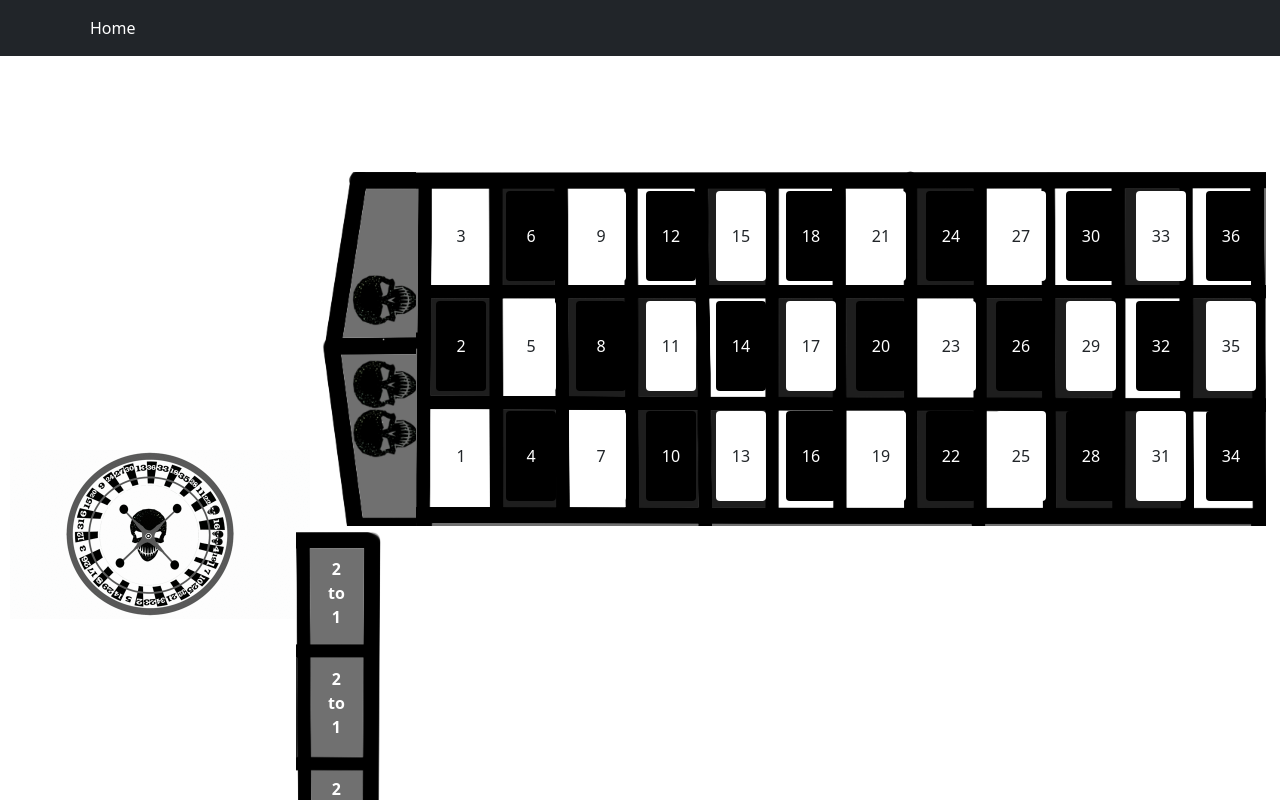
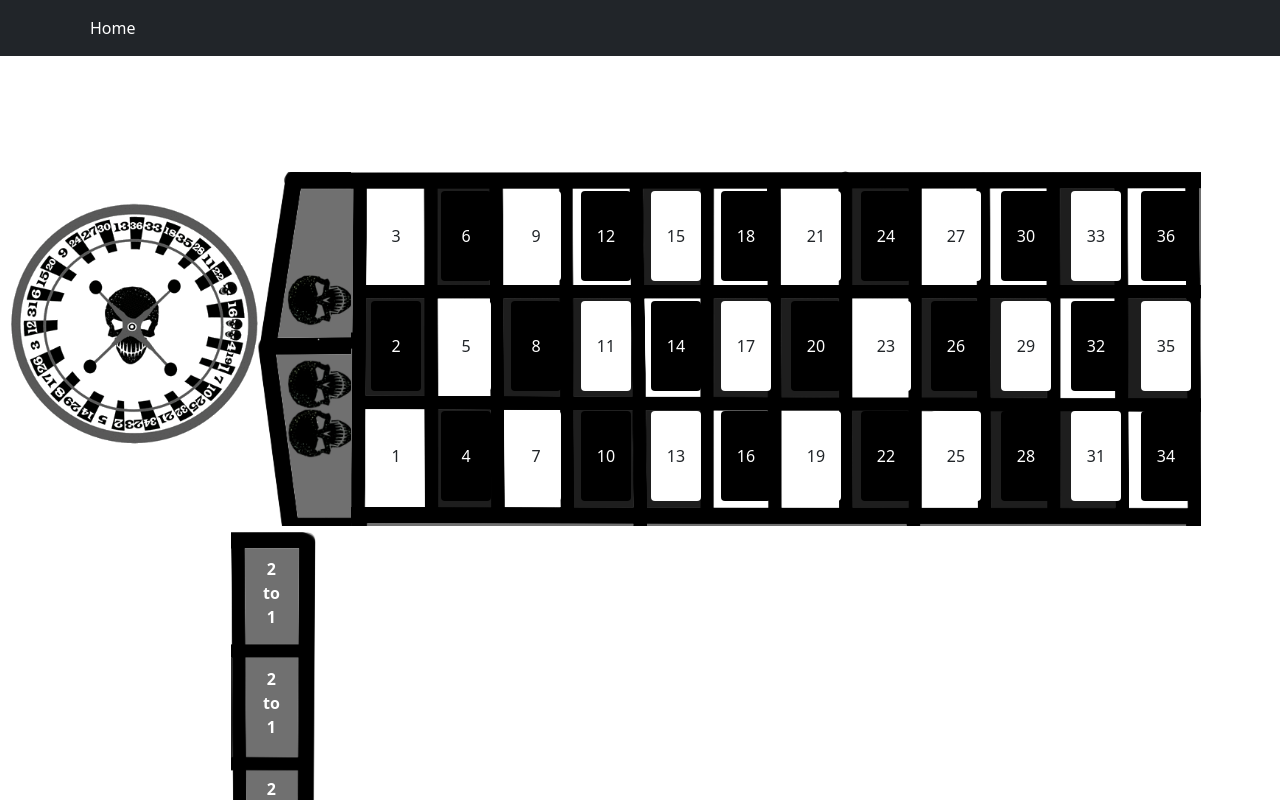
Before and after one commit to Nickds547/roulette, a React (Create React App) app in the folder client/: page / in a window 1280 px wide. Shown: the top 800 px of the page. Built offline with nearby package versions, Linux system fonts and the light colour scheme.

Commit message:
Turning wheel into backgorund image

```diff
--- a/client/src/Components/roulette-table/button-table/button-table.component.css
+++ b/client/src/Components/roulette-table/button-table/button-table.component.css
@@ -14,6 +14,7 @@
     display: flex;
     margin-top: 100px;
     flex-wrap: wrap;
+    margin-left: 235px;
 }
 
 .zero-buttons{
--- a/client/src/Components/roulette-wheel/roulette-wheel.component.tsx
+++ b/client/src/Components/roulette-wheel/roulette-wheel.component.tsx
@@ -1,11 +1,10 @@
-import rouletteWheel from '../../assets/roulette-wheel-infinite.gif';
+import './roulette-wheel.css'
 
 
 const RouletteWheel = () =>{
     return (
         <>
-            <div>
-                <img style={{width: '300px'}} src={rouletteWheel} alt="roulette-wheel"/>
+            <div className="roulette-wheel">
             </div>
         </>
     );
--- /dev/null
+++ b/client/src/Components/roulette-wheel/roulette-wheel.css
@@ -0,0 +1,12 @@
+.roulette-wheel{
+    display: flex;
+    align-self: self-start;
+    width: 440px;
+    background-image: url('../../assets/empty-background-roulette-wheel.gif');
+    background-size: cover;
+    background-repeat: no-repeat;
+    height: 249px;
+    position: absolute;
+    top: 200px;
+    left: -72px;
+}
```
Also changed, not shown: client/src/assets/empty-background-roulette-wheel.gif (added).
